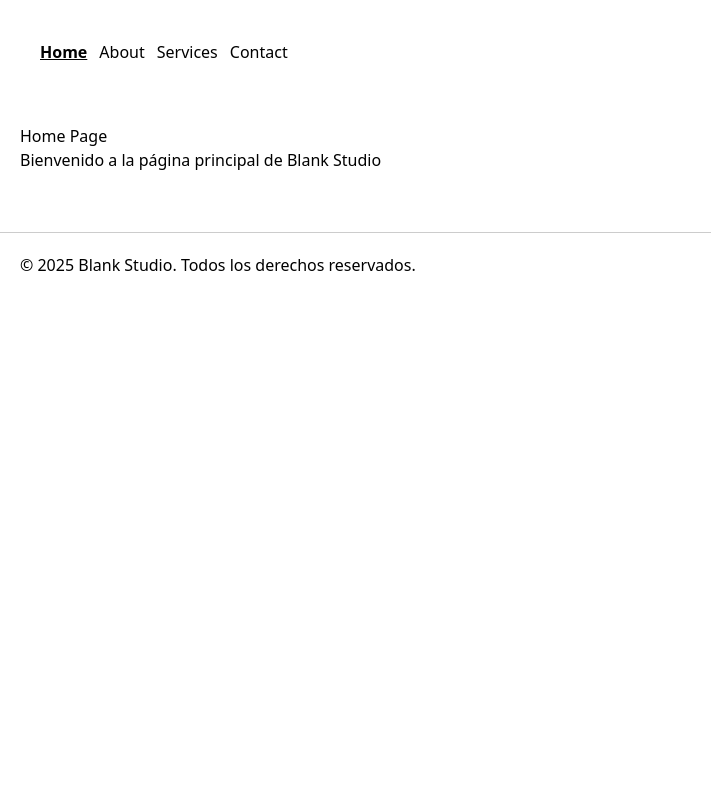
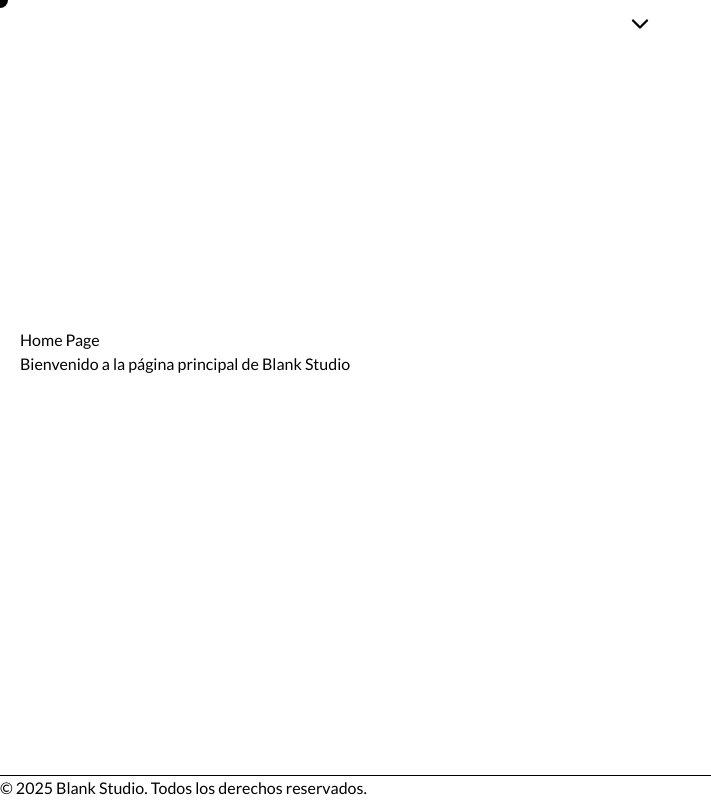
Before and after one commit to JuanAlvarez2004/blank-studio, a React (Vite) app: page /app in a window 1280 px wide. Shown: the whole page, without its empty margins (0-711 px from the left). Built offline with nearby package versions, Linux system fonts and the light colour scheme.

Commit message:
feat: update navbar and navigation components with SlideButton

```diff
--- a/index.html
+++ b/index.html
@@ -2,7 +2,7 @@
 <html lang="en">
   <head>
     <meta charset="UTF-8" />
-    <link rel="icon" type="image/svg+xml" href="/under-score.svg" />
+    <link rel="icon" type="image/svg+xml" href="/icons/under-score.svg" />
     <meta name="viewport" content="width=device-width, initial-scale=1.0" />
     <!-- Preload critical fonts -->
     <link rel="preload" href="/fonts/Oswald/Oswald-VariableFont_wght.ttf" as="font" type="font/ttf" crossorigin>
--- a/src/components/common/BallCursor.jsx
+++ b/src/components/common/BallCursor.jsx
@@ -2,7 +2,7 @@ import { useRef, forwardRef, useImperativeHandle } from 'react';
 import { gsap } from 'gsap';
 import { useGSAP } from '@gsap/react';
 
-const BallCursor = forwardRef(({ positionInitialCursor }, ref) => {
+const BallCursor = forwardRef(({ positionInitialCursor = { left: 0, top: 0, width: 0, height: 0 } }, ref) => {
   const ballCursorRef = useRef(null);
 
   useImperativeHandle(ref, () => ballCursorRef.current);
@@ -43,7 +43,6 @@ const BallCursor = forwardRef(({ positionInitialCursor }, ref) => {
     <div
       ref={ballCursorRef}
       className={`fixed w-4 h-4 rounded-full pointer-events-none z-50 top-0 left-0`}
-
     />
   );
 });
--- /dev/null
+++ b/src/components/common/SlideButton.jsx
@@ -0,0 +1,76 @@
+import { Link } from "react-router";
+import gsap from "gsap";
+import { useRef } from "react";
+
+export default function SlideButton({ toLocation = "/", content = "Click", style = {} }) {
+  const buttonRef = useRef(null)
+  const containerRef = useRef(null)
+  const twinRef = useRef(null)
+
+  const handleMouseEnter = () => {
+    if (twinRef.current) return; // Evitar crear múltiples clones
+
+    // Crear el clon del botón
+    const twin = buttonRef.current.cloneNode(true)
+    twin.style.position = 'absolute'
+    twin.style.top = '0'
+    twin.style.left = '0'
+    twin.style.width = '100%'
+
+    containerRef.current.appendChild(twin)
+    twinRef.current = twin
+
+    // Posicionar el twin inicialmente debajo (fuera de vista)
+    gsap.set(twin, { y: buttonRef.current.offsetHeight })
+
+    // Animar el botón original hacia arriba
+    gsap.to(buttonRef.current, {
+      y: -buttonRef.current.offsetHeight,
+      duration: 0.3,
+      ease: "power2.out",
+    })
+
+    // Animar el clon desde abajo hacia su posición
+    gsap.to(twin, {
+      y: 0,
+      duration: 0.3,
+      ease: "power2.out",
+    })
+  }
+
+  const handleMouseLeave = () => {
+    if (!twinRef.current) return
+
+    // Animar el botón original de vuelta a su posición
+    gsap.to(buttonRef.current, {
+      y: 0,
+      duration: 0.3,
+      ease: "power2.out",
+    })
+
+    // Animar el clon hacia abajo y luego eliminarlo
+    gsap.to(twinRef.current, {
+      y: buttonRef.current.offsetHeight,
+      duration: 0.3,
+      ease: "power2.out",
+      onComplete: () => {
+        if (twinRef.current) {
+          containerRef.current.removeChild(twinRef.current)
+          twinRef.current = null
+        }
+      }
+    })
+  }
+
+  return (
+      <Link onMouseEnter={handleMouseEnter} onMouseLeave={handleMouseLeave} to={toLocation} style={style}>
+        <div ref={containerRef} id="btn-container" className="gap-3 relative overflow-hidden border-b-2">
+          <button ref={buttonRef} id="back-btn" className="py-1 flex gap-3 relative cursor-crosshair">
+            <span className="font-family-lato text-md whitespace-nowrap">
+              {content}
+            </span>
+          </button>
+        </div>
+      </Link>
+  )
+}
--- /dev/null
+++ b/src/components/layout/Header.jsx
@@ -0,0 +1,89 @@
+import { useLocation } from "react-router";
+import SlideButton from "../common/SlideButton";
+import gsap from "gsap";
+import { useState } from "react";
+import { useGSAP } from "@gsap/react";
+
+export default function Header() {
+  const location = useLocation()
+  const [isMenuOpen, setIsMenuOpen] = useState(false)
+
+  useGSAP(() => {
+    const headerMenu = document.getElementById("header-menu")
+    const menuButton = document.getElementById("menu-button")
+
+    if (headerMenu && menuButton) {
+      gsap.set(headerMenu, { y: -headerMenu.offsetHeight + menuButton.offsetHeight + 10 })
+    }
+  }, []) // Solo se ejecuta una vez al montar
+
+  useGSAP(() => {
+    const headerMenu = document.getElementById("header-menu")
+    const menuButton = document.getElementById("menu-button")
+
+    if (isMenuOpen) {
+      gsap.to(headerMenu, {
+        y: 0,
+        duration: 1,
+        ease: "power4.out"
+      })
+    } else {
+      gsap.to(headerMenu, {
+        y: -headerMenu.offsetHeight + menuButton.offsetHeight + 10,
+        // y: -20,
+        duration: 1,
+        ease: "power4.out"
+      })
+    }
+  }, [isMenuOpen]);
+
+  return (
+    <header id="header-menu" className="flex flex-col justify-center">
+      <nav>
+        <ul className="list-none gap-3 p-10 text-4xl w-full">
+          <li>
+            <SlideButton toLocation="/app" content="Home"
+              style={{
+                fontWeight: location.pathname === "/app" ? 'bold' : 'normal',
+                fontStyle: location.pathname === "/app" ? 'italic' : 'normal',
+              }}
+            />
+          </li>
+          <li>
+            <SlideButton toLocation="/app/about" content="About"
+              style={{
+                fontWeight: location.pathname === "/app/about" ? 'bold' : 'normal',
+                fontStyle: location.pathname === "/app/about" ? 'italic' : 'normal'
+              }}
+            />
+          </li>
+          <li>
+            <SlideButton toLocation="/app/services" content="Services"
+              style={{
+                fontWeight: location.pathname === "/app/services" ? 'bold' : 'normal',
+                fontStyle: location.pathname === "/app/services" ? 'italic' : 'normal'
+              }}
+            />
+          </li>
+          <li>
+            <SlideButton toLocation="/app/contact" content="Contact"
+              style={{
+                fontWeight: location.pathname === "/app/contact" ? 'bold' : 'normal',
+                fontStyle: location.pathname === "/app/contact" ? 'italic' : 'normal'
+              }}
+            />
+          </li>
+        </ul>
+      </nav>
+      <div className="inset-0 self-center">
+        <div id="menu-button" className="cursor-crosshair" onClick={() => setIsMenuOpen(!isMenuOpen)}>
+          {
+            isMenuOpen
+              ? <svg xmlns="http://www.w3.org/2000/svg" width="28" height="28" viewBox="0 0 24 24" fill="none" stroke="currentColor" stroke-width="2" stroke-linecap="round" stroke-linejoin="round" class="lucide lucide-chevron-up-icon lucide-chevron-up"><path d="m18 15-6-6-6 6" /></svg>
+              : <svg xmlns="http://www.w3.org/2000/svg" width="28" height="28" viewBox="0 0 24 24" fill="none" stroke="currentColor" stroke-width="2" stroke-linecap="round" stroke-linejoin="round" class="lucide lucide-chevron-down-icon lucide-chevron-down"><path d="m6 9 6 6 6-6" /></svg>
+          }
+        </div>
+      </div>
+    </header>
+  )
+}
--- a/src/components/layout/Layout.jsx
+++ b/src/components/layout/Layout.jsx
@@ -1,68 +1,23 @@
-import { Outlet, Link, useLocation } from "react-router";
+import { Outlet } from "react-router";
+import Header from "./Header";
+import BallCursor from "../common/BallCursor";
+import { useRef } from "react";
 
 export default function Layout() {
-  const location = useLocation();
+  const ballCursorRef = useRef(null)
 
   return (
-    <div>
-      <header>
-        <nav>
-          <ul className="flex list-none gap-3 p-10">
-            <li>
-              <Link
-                to="/app"
-                style={{
-                  textDecoration: location.pathname === "/app" ? 'underline' : 'none',
-                  fontWeight: location.pathname === "/app" ? 'bold' : 'normal'
-                }}
-              >
-                Home
-              </Link>
-            </li>
-            <li>
-              <Link
-                to="/app/about"
-                style={{
-                  textDecoration: location.pathname === "/app/about" ? 'underline' : 'none',
-                  fontWeight: location.pathname === "/app/about" ? 'bold' : 'normal'
-                }}
-              >
-                About
-              </Link>
-            </li>
-            <li>
-              <Link
-                to="/app/services"
-                style={{
-                  textDecoration: location.pathname === "/app/services" ? 'underline' : 'none',
-                  fontWeight: location.pathname === "/app/services" ? 'bold' : 'normal'
-                }}
-              >
-                Services
-              </Link>
-            </li>
-            <li>
-              <Link
-                to="/app/contact"
-                style={{
-                  textDecoration: location.pathname === "/app/contact" ? 'underline' : 'none',
-                  fontWeight: location.pathname === "/app/contact" ? 'bold' : 'normal'
-                }}
-              >
-                Contact
-              </Link>
-            </li>
-          </ul>
-        </nav>
-      </header>
+    <div className="font-family-lato min-h-dvh flex flex-col">
+      <Header />
 
-      <main style={{ padding: '20px' }}>
+      <main className="p-5 flex-grow">
         <Outlet />
       </main>
 
-      <footer style={{ padding: '20px', borderTop: '1px solid #ccc', marginTop: '40px' }}>
+      <footer className="border-t">
         <p>&copy; 2025 Blank Studio. Todos los derechos reservados.</p>
       </footer>
+      <BallCursor ref={ballCursorRef} />
     </div>
   );
 }
--- a/src/pages/Intro.jsx
+++ b/src/pages/Intro.jsx
@@ -60,7 +60,7 @@ function Intro() {
         alpha: 0,
         ease: "power2.inOut",
         duration: 0.8,
-      }, "+=0.5")
+      }, "-=0.25")
       .to(introTitle, { // Center "blank_" horizontally
         x: containerTitleRef.current ? containerTitleRef.current.offsetWidth / 2 - introTitle.offsetWidth / 2 : 0,
         ease: "power2.inOut",
```
Also changed, not shown: src/pages/NotFound.jsx (+2 -71 lines), public/icons/under-score.svg (renamed from public/under-score.svg).
